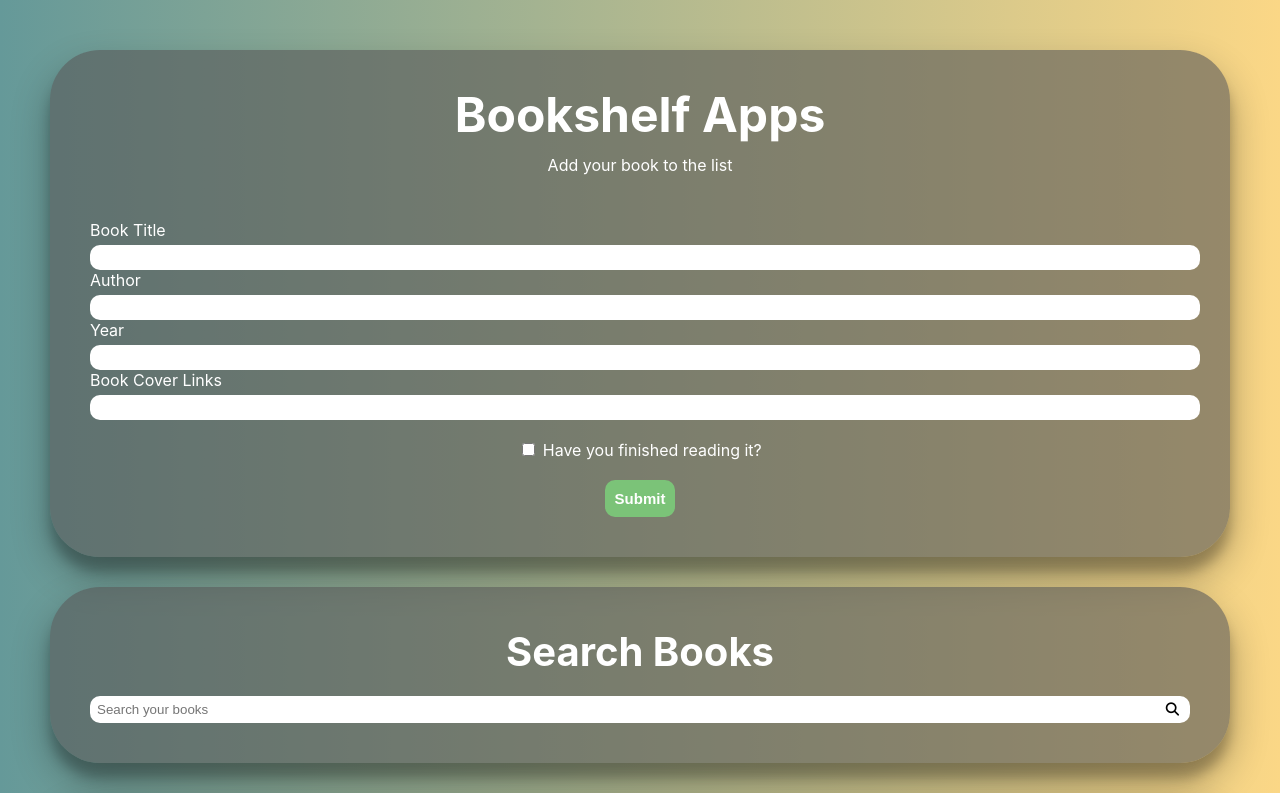
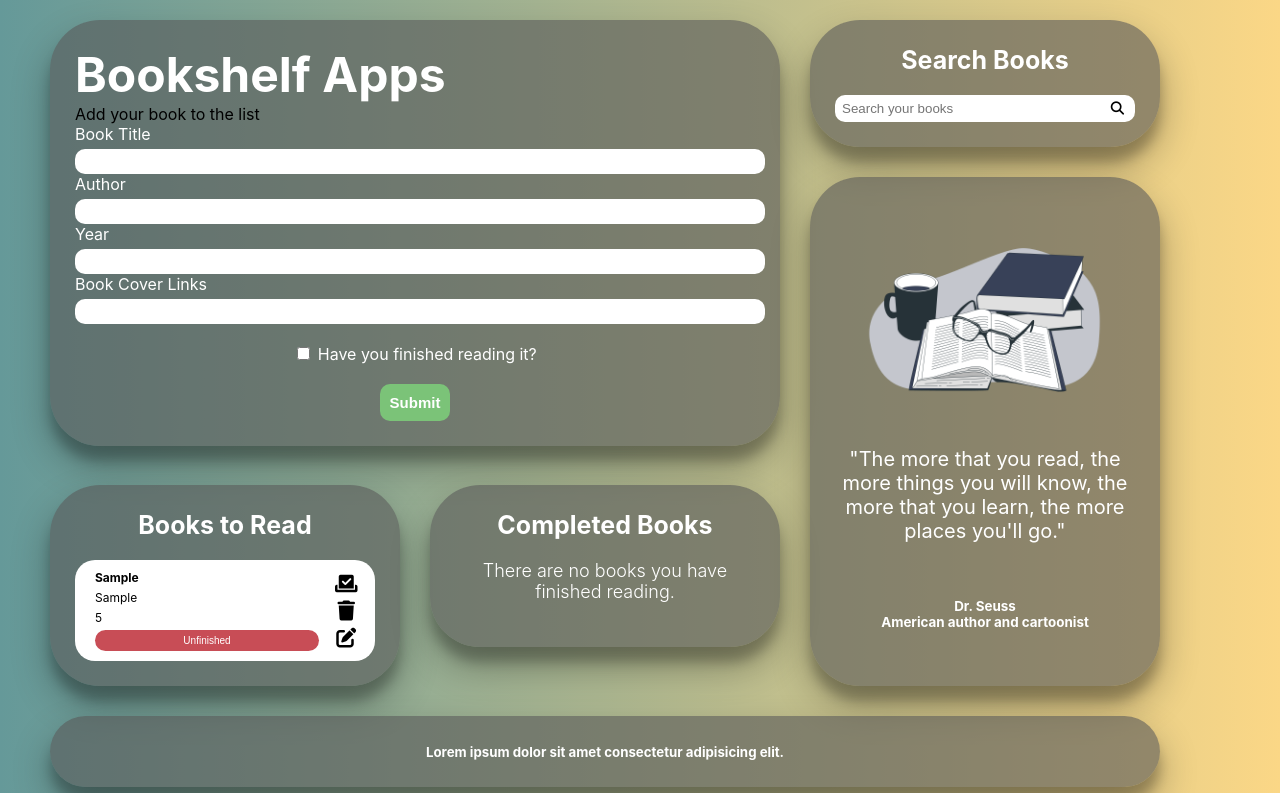
Before and after one commit to FebryanHernanda-Showcase/Bookshelf-Apps, a plain HTML site: page index.html in a window 1280 px wide. Both pictures are taken after typing "Sample", "Sample", "5", "Sample" into the empty fields and a click on the button "Submit". Shown: the top 793 px of the page. Drawn offline with Linux system fonts and the light colour scheme.

Commit message:
add layouting on laptop size

```diff
--- a/index.html
+++ b/index.html
@@ -17,8 +17,8 @@
 
 
   <main>
-    <section>
-      <div class="container-FormInput shape">
+    <section class="container-form">
+      <div class=" shape">
         <header>
           <h1>Bookshelf Apps</h1>
           <p>Add your book to the list</p>
@@ -63,8 +63,8 @@
       </div>
     </section>
 
-    <section>
-      <div class="shape wrapper">
+    <section class="container-search">
+      <div class=" shape wrapper">
         <h2>Search Books</h2>
         <form id="searchBook" data-testid="searchBookForm">
           <!-- <label for="searchBookTitle">Judul</label> -->
@@ -80,21 +80,22 @@
           <button id="clearSearchButton" style="display: none;">Clear Search</button>
         </form>
       </div>
-    </section>
 
-    <section>
-      <div id="searchResults" class="shape wrapper">
+      <div id="searchResults" class="container-searchResults shape wrapper">
         <div class="empty-searchContent" id="emptySearchContent">
           <img src="assets/Books.png" alt="Reading books with glasses and coffee" id="reading-books">
           <p>"The more that you read, the more things you will know, the more that you learn, the more places you'll go."</p>
           <br>
           <h6>Dr. Seuss <span> <br>American author and cartoonist</span></h6>
         </div>
-    </div>
-  </section>
+      </div>
+    </section>
 
-    <section>
-      <div class="wrapper shape">
+    <!-- <section class="">
+  </section> -->
+
+    <section class="container-unfinished">
+      <div class=" wrapper shape">
         <h2>Books to Read</h2>
         <span id="readEmptyContent">There is no list of books that you are currently reading.</span>
         <div id="incompleteBookList" data-testid="incompleteBookList" class="card">
@@ -103,7 +104,7 @@
                 Ini adalah struktur HTML untuk masing-masing buku.
                 Pastikan susunan elemen beserta atribut data-testid menyesuaikan seperti contoh ini.
               -->
-            <div data-bookid="123123123" data-testid="bookItem" class="card-content">
+            <!-- <div data-bookid="123123123" data-testid="bookItem" class="card-content">
               <div class="card-image">
                 <img src="" alt="">
               </div>
@@ -117,14 +118,14 @@
                 <button data-testid="bookItemDeleteButton">Hapus Buku</button>
                 <button data-testid="bookItemEditButton">Edit Buku</button>
               </div>
-            </div>
+            </div> -->
         </div>
       </section>
       </div>
 
 
-    <section>
-      <div class="wrapper shape">
+    <section class="container-finished">
+      <div class=" wrapper shape">
         <h2>Completed Books</h2>
         <span id="finishEmptyContent">There are no books you have finished reading.</span>
 
@@ -133,7 +134,7 @@
               Ini adalah struktur HTML untuk masing-masing buku.
               Pastikan susunan elemen beserta atribut data-testid menyesuaikan seperti contoh ini.
             -->
-          <div data-bookid="456456456" data-testid="bookItem">
+          <!-- <div data-bookid="456456456" data-testid="bookItem">
             <h3 data-testid="bookItemTitle">Judul Buku 2</h3>
             <p data-testid="bookItemAuthor">Penulis: Penulis Buku 2</p>
             <p data-testid="bookItemYear">Tahun: 2030</p>
@@ -142,7 +143,7 @@
               <button data-testid="bookItemDeleteButton">Hapus Buku</button>
               <button data-testid="bookItemEditButton">Edit Buku</button>
             </div>
-          </div>
+          </div> -->
         </div>
       </div>
     </section>
@@ -186,6 +187,10 @@
       </div>
     </section>
 
+    <footer class="footer-container shape">
+    <h5>Lorem ipsum dolor sit amet consectetur adipisicing elit.</h5>
+    </footer>
+
 
 
   </main>
--- a/styles.css
+++ b/styles.css
@@ -278,6 +278,13 @@ label {
   color: white;
 }
 
+.container-search{
+  display: flex;
+  flex-direction: column;
+    /* justify-content: space-between; */
+  gap: 30px;
+}
+
 /* Tablet Styles */
 
 @media screen and (min-width: 620px) {
@@ -299,6 +306,97 @@ label {
 /* Large tablets & laptop styles */
 
 @media screen and (min-width: 960px) {
+  body {
+    /* max-width: 4920px; */
+    /* max-width: 1024px */
+  }
+
+  main {
+    margin-top: 20px;
+    margin-bottom: 20px;
+    display: grid;
+    grid-template-areas:
+    "form form  search"
+    "notread  read  search"
+    "footer footer footer";
+    grid-template-columns: 350px 350px 350px;
+    /* grid-template-columns: repeat(autofit, min-max(200px, 1fr)); */
+    grid-template-rows: 5fr auto;
+  }
+
+  h2 {
+    font-size: 25px;
+  }
+
+  .shape {
+    padding: 25px;
+  }
+
+
+  .card-content {
+    font-size: 12px;
+    padding: 10px;
+    gap: 10px;
+  }
+
+  .card-item > h3 {
+    font-size: 12px;
+  }
+
+  .card-item {
+    /* background-color: blanchedalmond; */
+    width: 800px;
+  }
+
+  .card-button {
+    display: flex;
+    flex-direction: column;
+    gap: 10px;
+  }
+
+  .card-item > button {
+    width: 100%;
+    height: 100%;
+    font-size: 10px;
+  }
+  .card-image > img {
+    width: 80px;
+  }
+
+  .container-form {
+    grid-area: form;
+    /* width: 80%; */
+  }
+
+  .container-search {
+    grid-area: search;
+
+    /* width: 100%; */
+  }
+
+  .container-unfinished {
+    grid-area: notread;
+    /* place-content: center; */
+    /* width: 80%; */
+  }
+
+  .container-finished {
+    grid-area: read;
+    /* place-content: center; */
+    /* width: 80%; */
+  }
+
+  .container-searchResults {
+    height: 100%;
+    /* margin-top: -200px; */
+  }
+
+  .footer-container {
+    grid-area: footer;
+    text-align: center;
+    color: white;
+    padding: 5px;
+  }
 }
 
 /* Dekstop */
```
